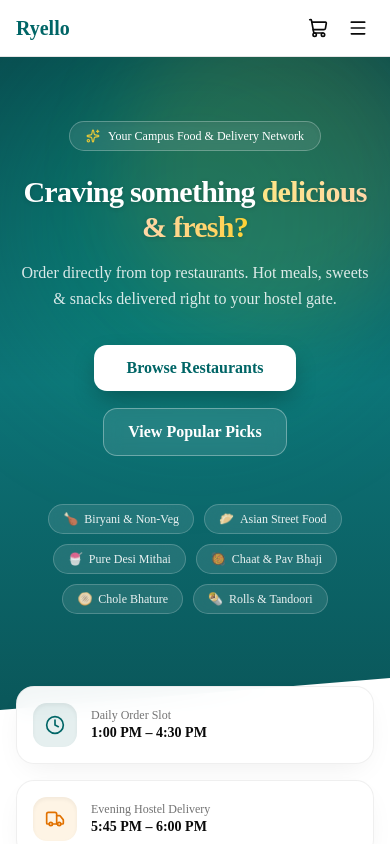
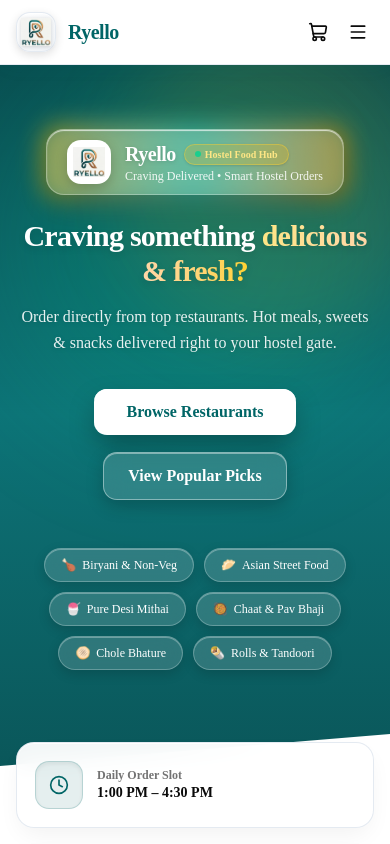
Before and after one commit to prateek-kumar-gupta/ryello, a Next.js app: page / in a window 390 px wide. Shown: the top 844 px of the page. Built offline with nearby package versions, Linux system fonts and the light colour scheme.

Commit message:
Integrate official 3D Ryello logo, upgrade tagline to Craving Delivered, and enhance 3D tactile aesthetics

```diff
--- a/src/app/page.tsx
+++ b/src/app/page.tsx
@@ -45,30 +45,53 @@
         <div className="absolute -top-12 -right-12 size-80 rounded-full bg-amber-400/10 blur-2xl pointer-events-none" />
 
         <div className="relative mx-auto max-w-5xl px-4 sm:px-6 text-center">
-          {/* Top Pill Badge */}
-          <div className="inline-flex items-center gap-2 rounded-full border border-white/25 bg-white/10 px-4 py-1.5 text-xs sm:text-sm font-medium backdrop-blur-md shadow-inner mb-6 animate-fade-in">
-            <Sparkles className="size-3.5 text-amber-300 animate-pulse" />
-            <span>Your Campus Food &amp; Delivery Network</span>
+          {/* 3D Floating Brand & Logo Showcase */}
+          <div className="flex justify-center mb-6">
+            <div className="relative group">
+              <div className="absolute -inset-1 rounded-2xl bg-gradient-to-r from-amber-400 via-teal-300 to-amber-500 opacity-60 blur-md group-hover:opacity-100 transition duration-500 animate-pulse" />
+              <div className="relative flex items-center gap-3.5 rounded-2xl bg-white/15 backdrop-blur-xl border border-white/30 px-5 py-2.5 shadow-[0_12px_30px_-5px_rgba(0,0,0,0.3),inset_0_1px_1px_rgba(255,255,255,0.7)] transition-all duration-300 hover:scale-105 hover:bg-white/20">
+                <div className="size-11 rounded-xl bg-white p-1.5 shadow-[0_4px_12px_rgba(0,0,0,0.18)] flex items-center justify-center">
+                  <Image
+                    src="/ryello-logo.png"
+                    alt="Ryello Logo"
+                    width={36}
+                    height={36}
+                    className="object-contain"
+                    priority
+                  />
+                </div>
+                <div className="text-left">
+                  <div className="flex items-center gap-2">
+                    <span className="text-xl font-black tracking-tight text-white drop-shadow-sm">Ryello</span>
+                    <span className="inline-flex items-center gap-1 rounded-full bg-amber-400/20 border border-amber-300/40 px-2.5 py-0.5 text-[10px] font-bold text-amber-200 shadow-sm">
+                      <span className="size-1.5 rounded-full bg-emerald-400 animate-pulse" />
+                      Hostel Food Hub
+                    </span>
+                  </div>
+                  <p className="text-xs text-white/90 font-medium">Craving Delivered • Smart Hostel Orders</p>
+                </div>
+              </div>
+            </div>
           </div>
 
-          <h1 className="text-3xl sm:text-6xl font-black tracking-tight leading-[1.15] text-white drop-shadow-sm">
+          <h1 className="text-3xl sm:text-6xl font-black tracking-tight leading-[1.15] text-white drop-shadow-md">
             Craving something <br className="hidden sm:inline" />
             <span className="bg-gradient-to-r from-amber-200 via-orange-200 to-amber-300 bg-clip-text text-transparent">
               delicious &amp; fresh?
             </span>
           </h1>
 
-          <p className="mt-4 sm:mt-6 text-base sm:text-xl text-white/85 max-w-2xl mx-auto leading-relaxed font-normal">
+          <p className="mt-4 sm:mt-6 text-base sm:text-xl text-white/90 max-w-2xl mx-auto leading-relaxed font-normal drop-shadow-sm">
             Order directly from top restaurants. Hot meals, sweets &amp; snacks delivered right to your hostel gate.
           </p>
 
-          {/* Action Buttons */}
+          {/* Action Buttons with 3D tactile elevation */}
           <div className="mt-8 sm:mt-10 flex flex-wrap items-center justify-center gap-4">
             <Button
               render={<Link href="/vendors" />}
               nativeButton={false}
               size="lg"
-              className="bg-white text-primary hover:bg-white/90 font-bold text-base px-8 h-12 rounded-xl shadow-[0_10px_25px_-5px_rgba(0,0,0,0.3)] hover:shadow-[0_15px_30px_-5px_rgba(0,0,0,0.4)] hover:-translate-y-0.5 transition-all"
+              className="bg-white text-primary hover:bg-white/95 font-bold text-base px-8 h-12 rounded-xl shadow-[0_12px_28px_-5px_rgba(0,0,0,0.35),inset_0_1px_0_rgba(255,255,255,0.9)] hover:shadow-[0_18px_35px_-5px_rgba(0,0,0,0.45)] hover:-translate-y-1 active:translate-y-0.5 transition-all"
             >
               Browse Restaurants
             </Button>
@@ -77,19 +100,19 @@
               nativeButton={false}
               variant="outline"
               size="lg"
-              className="border-white/40 bg-white/10 text-white hover:bg-white/20 font-semibold text-base px-6 h-12 rounded-xl backdrop-blur-sm"
+              className="border-white/50 bg-white/15 text-white hover:bg-white/25 font-semibold text-base px-6 h-12 rounded-xl backdrop-blur-md shadow-[0_6px_18px_rgba(0,0,0,0.2),inset_0_1px_0_rgba(255,255,255,0.4)] hover:-translate-y-0.5 active:translate-y-0.5 transition-all"
             >
               View Popular Picks
             </Button>
           </div>
 
-          {/* Quick Category Pills */}
+          {/* Quick Category Pills with 3D buttons */}
           <div className="mt-12 flex flex-wrap items-center justify-center gap-2.5 max-w-3xl mx-auto">
             {QUICK_CATEGORIES.map((cat) => (
               <Link
                 key={cat.label}
                 href={`/vendors/${cat.vendorId}`}
-                className="inline-flex items-center gap-1.5 rounded-full border border-white/20 bg-white/10 px-3.5 py-1.5 text-xs sm:text-sm font-medium text-white/90 backdrop-blur-md transition-all hover:bg-white/25 hover:border-white/40 hover:scale-105"
+                className="inline-flex items-center gap-1.5 rounded-full border border-white/25 bg-white/15 px-4 py-2 text-xs sm:text-sm font-medium text-white backdrop-blur-md shadow-[0_4px_12px_rgba(0,0,0,0.15),inset_0_1px_0_rgba(255,255,255,0.3)] transition-all hover:bg-white/30 hover:border-white/50 hover:-translate-y-0.5 hover:shadow-[0_8px_18px_rgba(0,0,0,0.25)]"
               >
                 <span>{cat.emoji}</span>
                 <span>{cat.label}</span>
@@ -105,33 +128,33 @@
       {/* ─── 3D Order Info Cards ─── */}
       <section className="relative -mt-6 sm:-mt-10 mx-auto max-w-5xl px-4 z-10">
         <div className="grid grid-cols-1 sm:grid-cols-3 gap-4">
-          <div className="flex items-center gap-3.5 rounded-2xl border border-border/60 bg-card/95 p-4 shadow-[0_10px_30px_-10px_rgba(0,0,0,0.08)] backdrop-blur-md transition-transform hover:-translate-y-0.5">
-            <div className="flex size-11 shrink-0 items-center justify-center rounded-xl bg-primary/10 text-primary shadow-inner">
+          <div className="group flex items-center gap-3.5 rounded-2xl border border-slate-200/90 bg-white/95 p-4.5 shadow-[0_10px_25px_-5px_rgba(0,0,0,0.06),inset_0_1px_0_rgba(255,255,255,0.9)] backdrop-blur-md transition-all duration-200 hover:-translate-y-1 hover:shadow-[0_16px_35px_-6px_rgba(13,115,119,0.18)] hover:border-primary/30">
+            <div className="flex size-12 shrink-0 items-center justify-center rounded-xl bg-primary/10 text-primary shadow-[inset_0_2px_4px_rgba(0,0,0,0.06)] border border-primary/20 group-hover:scale-105 transition-transform">
               <Clock className="size-5" />
             </div>
             <div>
-              <p className="text-xs text-muted-foreground font-medium">Daily Order Slot</p>
-              <p className="text-sm font-bold text-foreground">{ORDER_SLOT.label}</p>
+              <p className="text-xs text-muted-foreground font-semibold">Daily Order Slot</p>
+              <p className="text-sm font-black text-foreground">{ORDER_SLOT.label}</p>
             </div>
           </div>
 
-          <div className="flex items-center gap-3.5 rounded-2xl border border-border/60 bg-card/95 p-4 shadow-[0_10px_30px_-10px_rgba(0,0,0,0.08)] backdrop-blur-md transition-transform hover:-translate-y-0.5">
-            <div className="flex size-11 shrink-0 items-center justify-center rounded-xl bg-amber-500/10 text-amber-600 shadow-inner">
+          <div className="group flex items-center gap-3.5 rounded-2xl border border-slate-200/90 bg-white/95 p-4.5 shadow-[0_10px_25px_-5px_rgba(0,0,0,0.06),inset_0_1px_0_rgba(255,255,255,0.9)] backdrop-blur-md transition-all duration-200 hover:-translate-y-1 hover:shadow-[0_16px_35px_-6px_rgba(196,136,58,0.22)] hover:border-amber-500/30">
+            <div className="flex size-12 shrink-0 items-center justify-center rounded-xl bg-amber-500/10 text-amber-600 shadow-[inset_0_2px_4px_rgba(0,0,0,0.06)] border border-amber-500/20 group-hover:scale-105 transition-transform">
               <Truck className="size-5" />
             </div>
             <div>
-              <p className="text-xs text-muted-foreground font-medium">Evening Hostel Delivery</p>
-              <p className="text-sm font-bold text-foreground">{DELIVERY_TIME.label}</p>
+              <p className="text-xs text-muted-foreground font-semibold">Evening Hostel Delivery</p>
+              <p className="text-sm font-black text-foreground">{DELIVERY_TIME.label}</p>
             </div>
           </div>
 
-          <div className="flex items-center gap-3.5 rounded-2xl border border-border/60 bg-card/95 p-4 shadow-[0_10px_30px_-10px_rgba(0,0,0,0.08)] backdrop-blur-md transition-transform hover:-translate-y-0.5">
-            <div className="flex size-11 shrink-0 items-center justify-center rounded-xl bg-emerald-500/10 text-emerald-600 shadow-inner">
+          <div className="group flex items-center gap-3.5 rounded-2xl border border-slate-200/90 bg-white/95 p-4.5 shadow-[0_10px_25px_-5px_rgba(0,0,0,0.06),inset_0_1px_0_rgba(255,255,255,0.9)] backdrop-blur-md transition-all duration-200 hover:-translate-y-1 hover:shadow-[0_16px_35px_-6px_rgba(16,185,129,0.22)] hover:border-emerald-500/30">
+            <div className="flex size-12 shrink-0 items-center justify-center rounded-xl bg-emerald-500/10 text-emerald-600 shadow-[inset_0_2px_4px_rgba(0,0,0,0.06)] border border-emerald-500/20 group-hover:scale-105 transition-transform">
               <IndianRupee className="size-5" />
             </div>
             <div>
-              <p className="text-xs text-muted-foreground font-medium">Affordable Pricing</p>
-              <p className="text-sm font-bold text-foreground">₹{DELIVERY_FEE} Flat Fee to Room</p>
+              <p className="text-xs text-muted-foreground font-semibold">Affordable Pricing</p>
+              <p className="text-sm font-black text-foreground">₹{DELIVERY_FEE} Flat Fee to Room</p>
             </div>
           </div>
         </div>
--- a/src/components/layout/footer.tsx
+++ b/src/components/layout/footer.tsx
@@ -1,4 +1,5 @@
 import Link from "next/link";
+import Image from "next/image";
 import { BRAND, WHATSAPP_NUMBER } from "@/lib/constants";
 
 export function Footer() {
@@ -9,13 +10,29 @@
       <div className="mx-auto max-w-7xl px-4 py-8 sm:px-6 lg:px-8">
         <div className="flex flex-col items-center gap-6 sm:flex-row sm:justify-between">
           {/* Brand + copyright */}
-          <div className="text-center sm:text-left">
-            <span className="text-lg font-bold text-primary">
-              {BRAND.name}
-            </span>
-            <p className="mt-1 text-sm text-muted-foreground">
-              © {new Date().getFullYear()} {BRAND.name}. Built for students.
-            </p>
+          <div className="flex flex-col sm:flex-row items-center gap-3 text-center sm:text-left">
+            <div className="relative flex size-10 items-center justify-center rounded-xl bg-white p-1 shadow-[0_2px_8px_rgba(0,0,0,0.08)] border border-slate-200">
+              <Image
+                src="/ryello-logo.png"
+                alt="Ryello Logo"
+                width={32}
+                height={32}
+                className="object-contain"
+              />
+            </div>
+            <div>
+              <div className="flex items-center justify-center sm:justify-start gap-2">
+                <span className="text-lg font-bold text-primary">
+                  {BRAND.name}
+                </span>
+                <span className="text-[11px] font-semibold text-amber-700 bg-amber-50 px-2 py-0.5 rounded-full border border-amber-200/60">
+                  Craving Delivered
+                </span>
+              </div>
+              <p className="mt-0.5 text-xs text-muted-foreground">
+                © {new Date().getFullYear()} {BRAND.name}. Built for students.
+              </p>
+            </div>
           </div>
 
           {/* Links */}
--- a/src/components/layout/navbar.tsx
+++ b/src/components/layout/navbar.tsx
@@ -2,6 +2,7 @@
 
 import { useState } from "react";
 import Link from "next/link";
+import Image from "next/image";
 import { usePathname } from "next/navigation";
 import {
   ShoppingCart,
@@ -11,6 +12,7 @@
   Package,
   LogIn,
   UserPlus,
+  Sparkles,
 } from "lucide-react";
 import { cn } from "cn";
 import { useCartStore } from "@/stores/cart";
@@ -58,14 +60,39 @@
   const user = MOCK_USER;
 
   return (
-    <header className="sticky top-0 z-50 w-full border-b bg-white/95 backdrop-blur supports-[backdrop-filter]:bg-white/80">
-      <nav className="mx-auto flex h-14 max-w-7xl items-center justify-between gap-4 px-4 sm:px-6 lg:px-8">
-        {/* ── Logo ── */}
-        <Link href="/" className="flex items-baseline gap-1.5">
-          <span className="text-xl font-bold text-primary">{BRAND.name}</span>
-          <span className="hidden text-xs text-muted-foreground sm:inline">
-            Campus Marketplace
+    <header className="sticky top-0 z-50 w-full border-b border-slate-200/80 bg-white/90 backdrop-blur-xl supports-[backdrop-filter]:bg-white/80 shadow-[0_4px_20px_-4px_rgba(13,115,119,0.08)]">
+      <nav className="mx-auto flex h-16 max-w-7xl items-center justify-between gap-4 px-4 sm:px-6 lg:px-8">
+        {/* ── 3D Logo & Tagline ── */}
+        <Link
+          href="/"
+          className="group flex items-center gap-3 transition-transform duration-200 hover:-translate-y-0.5"
+        >
+          {/* 3D Tactile Logo Container */}
+          <div className="relative flex size-10 shrink-0 items-center justify-center rounded-xl bg-gradient-to-br from-white via-slate-50 to-slate-100 p-1 shadow-[0_3px_10px_rgba(0,0,0,0.12),inset_0_1px_1px_rgba(255,255,255,0.9)] border border-slate-200/90 group-hover:border-primary/50 group-hover:shadow-[0_6px_16px_rgba(13,115,119,0.25)] transition-all">
+            <Image
+              src="/ryello-logo.png"
+              alt="Ryello Logo"
+              width={34}
+              height={34}
+              className="object-contain drop-shadow-sm transition-transform group-hover:scale-105"
+              priority
+            />
+          </div>
+
+          <div className="flex flex-col">
+            <div className="flex items-center gap-2">
+              <span className="text-xl font-black tracking-tight text-primary">
+                {BRAND.name}
               </span>
+              <span className="hidden sm:inline-flex items-center gap-1 rounded-full bg-gradient-to-r from-amber-50 to-orange-50 px-2.5 py-0.5 text-[11px] font-bold text-amber-900 border border-amber-200/70 shadow-[0_1px_2px_rgba(0,0,0,0.04),inset_0_1px_0_rgba(255,255,255,0.8)]">
+                <span className="inline-block size-1.5 rounded-full bg-emerald-500 animate-pulse" />
+                Hostel Food Hub
+              </span>
+            </div>
+            <span className="text-[11px] font-semibold text-muted-foreground/90 tracking-wide -mt-0.5 hidden xs:inline">
+              Craving Delivered
+            </span>
+          </div>
         </Link>
 
         {/* ── Desktop links ── */}
@@ -124,14 +151,27 @@
               </SheetTrigger>
               <SheetContent side="right" className="w-72 p-0">
                 <SheetHeader className="border-b px-5 py-4">
-                  <SheetTitle>
+                  <div className="flex items-center gap-3">
+                    <div className="flex size-10 shrink-0 items-center justify-center rounded-xl bg-gradient-to-br from-white to-slate-100 p-1 shadow-[0_2px_8px_rgba(0,0,0,0.1)] border border-slate-200">
+                      <Image
+                        src="/ryello-logo.png"
+                        alt="Ryello Logo"
+                        width={32}
+                        height={32}
+                        className="object-contain"
+                      />
+                    </div>
+                    <div>
+                      <SheetTitle className="text-left">
                         <span className="text-lg font-bold text-primary">
                           {BRAND.name}
                         </span>
                       </SheetTitle>
-                  <SheetDescription className="text-xs text-muted-foreground">
-                    Campus Marketplace
+                      <SheetDescription className="text-left text-xs font-semibold text-amber-600">
+                        Craving Delivered • Hostel Food Hub
                       </SheetDescription>
+                    </div>
+                  </div>
                 </SheetHeader>
 
                 {/* Navigation links */}
--- a/src/components/vendor/vendor-card.tsx
+++ b/src/components/vendor/vendor-card.tsx
@@ -12,7 +12,7 @@
 export function VendorCard({ vendor }: VendorCardProps) {
   return (
     <Link href={`/vendors/${vendor.id}`} className="block h-full">
-      <Card className="group relative h-full flex flex-col overflow-hidden rounded-2xl border border-border/60 bg-card/90 shadow-[0_8px_30px_rgb(0,0,0,0.05)] hover:shadow-[0_22px_45px_-12px_rgba(13,115,119,0.22)] hover:-translate-y-1.5 transition-all duration-300 backdrop-blur-sm">
+      <Card className="group relative h-full flex flex-col overflow-hidden rounded-2xl border border-slate-200/90 bg-white/95 shadow-[0_10px_25px_-5px_rgba(0,0,0,0.06),inset_0_1px_0_rgba(255,255,255,0.9)] hover:shadow-[0_22px_45px_-10px_rgba(13,115,119,0.25)] hover:-translate-y-2 hover:border-primary/40 transition-all duration-300 backdrop-blur-sm">
         {/* Real Cover Image Container */}
         <div className="relative h-44 sm:h-48 w-full overflow-hidden bg-muted">
           {vendor.image_url ? (
--- a/src/lib/constants.ts
+++ b/src/lib/constants.ts
@@ -63,8 +63,9 @@
 
 export const BRAND = {
   name: "Ryello",
-  tagline: "Your Campus Marketplace",
-  description: "Delivering food, essentials & more right to your campus.",
+  tagline: "Craving Delivered • Hostel Food Hub",
+  subTagline: "Hostel Food Hub",
+  description: "Delivering your favorite meals, snacks & essentials right to your hostel room.",
   colors: {
     primary: "#0D7377",       // Teal from logo
     primaryDark: "#095557",
```
Also changed, not shown: src/app/vendors/[vendorId]/page.tsx (+6 -6 lines), public/ryello-logo.png (added). Lines whose indentation alone changed are shown as unchanged.
